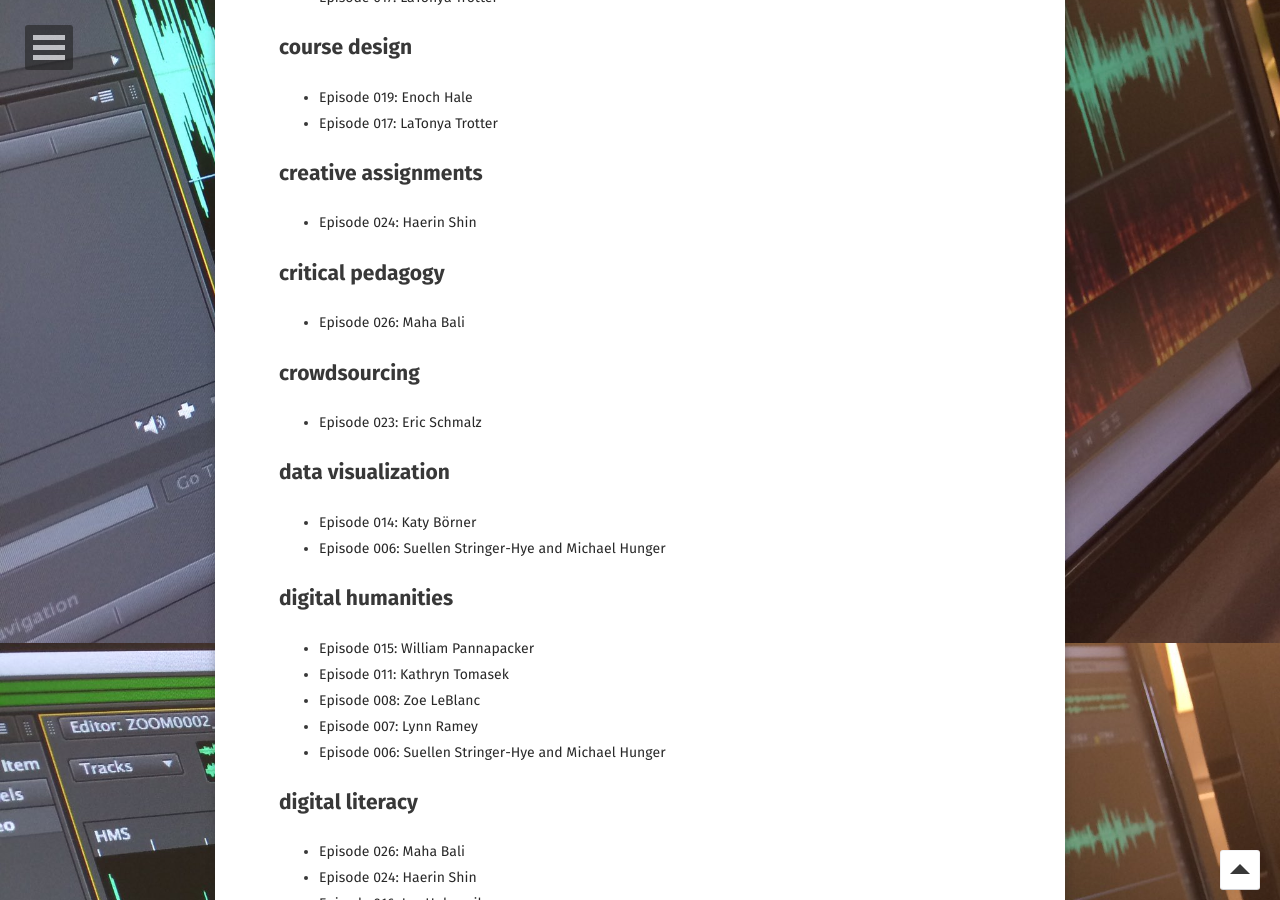
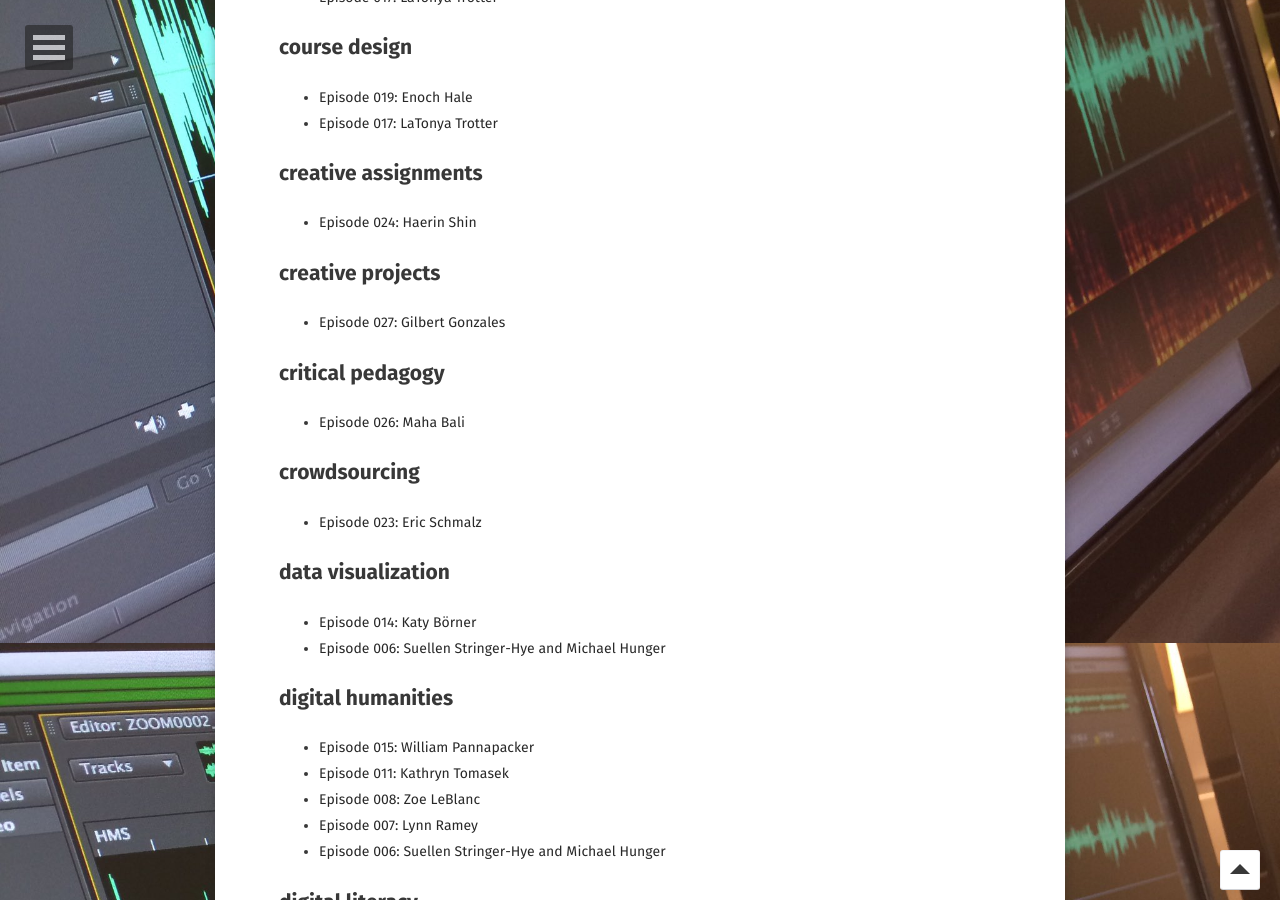
Before and after one commit to leadinglinespod/leadinglinespod.github.io, a Jekyll site: the page built from tags/index.html, in a window 1280 px wide and 900 px high, scrolled down 2237 px. Built offline with Jekyll 4.4.1, drawn with Linux system fonts in a browser that asks for light colours; some web fonts are replaced.

Commit message:
Update 2017-10-16-episode-027.md

```diff
--- a/_posts/2017-10-16-episode-027.md
+++ b/_posts/2017-10-16-episode-027.md
@@ -7,6 +7,7 @@ episode: true
 tag:
 - Students as Producers
 - podcasting
+- creative projects
 comments: true
 ---
 
```
